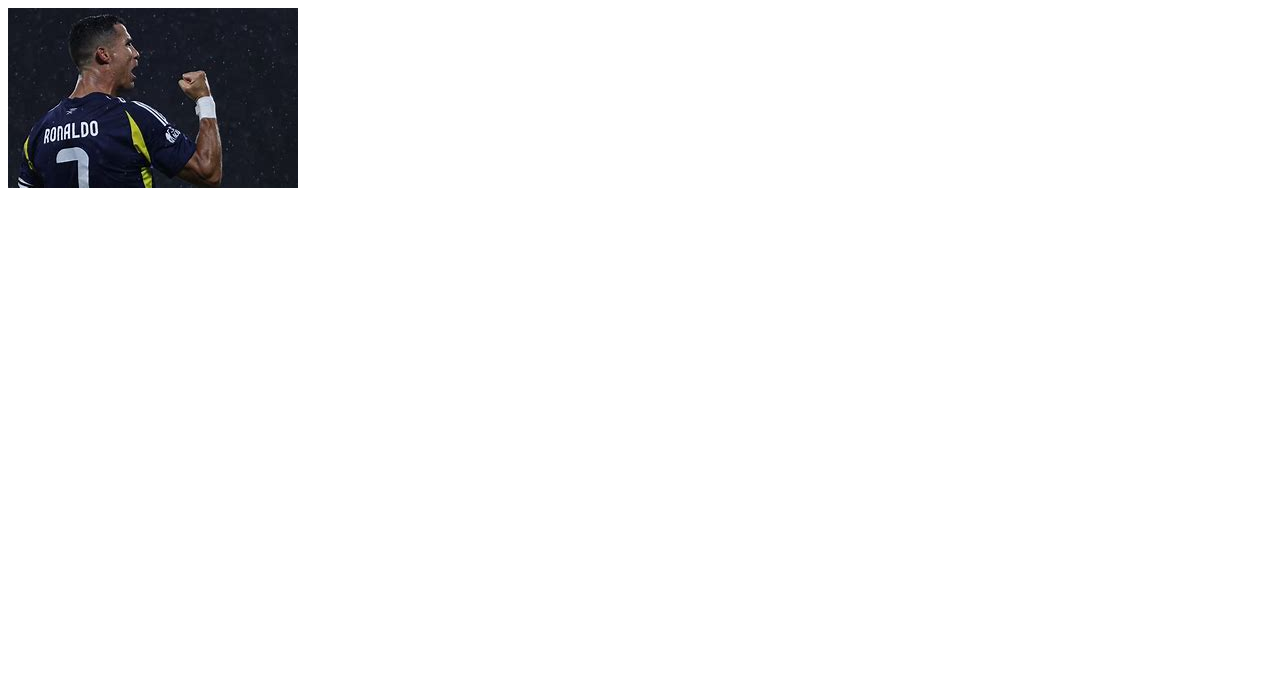
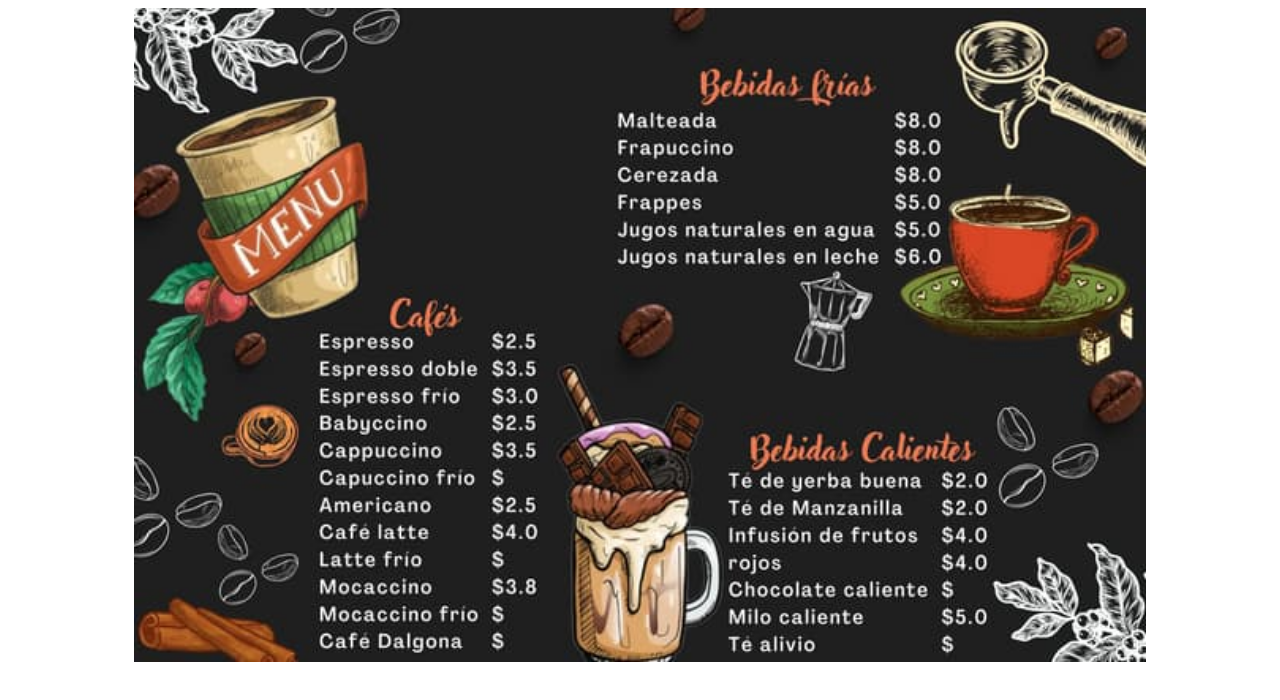
Before and after one commit to EDDIE05a/ProyectoQR, a plain HTML site: page index.html in a window 1280 px wide. Drawn offline with Linux system fonts and the light colour scheme.

Commit message:
Update index.html

```diff
--- a/index.html
+++ b/index.html
@@ -6,6 +6,13 @@
     <title>Restaurante</title>
 </head>
 <body>
-    <img src="img/cris.jpg" alt="imagen de cris">
+    <style>
+        img[name="menu"] {
+            width: 80%;
+            margin: 0 auto;
+            display: block;
+        }
+    </style>
+    <img name="menu" src="img/menu.jpeg" alt="imagen de cris">
 </body>
 </html>
```
